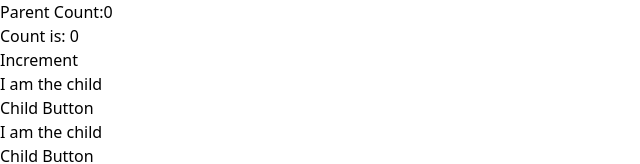
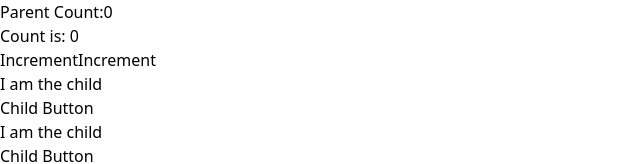
Before and after one commit to Shafee-ee/React_practice25, a React (Vite) app: page /ParentRerender in a window 1280 px wide. Shown: the top 164 px of the page, without its empty margins (0-640 px from the left). Built offline with nearby package versions, Linux system fonts and the light colour scheme.

Commit message:
Practice

```diff
--- a/src/pages/ParentRerender.jsx
+++ b/src/pages/ParentRerender.jsx
@@ -18,6 +18,8 @@ const ParentRerender = () => {
             <h2>Parent Count:{count}</h2>
             <p>Count is: {count}</p>
             <button onClick={() => setCount(count + 1)}>Increment</button>
+            <button onClick={() => setCount(count + 1)}>Increment</button>
+
 
             <ChildRerender onClick={handleChildClick} />
             <ChildRerender onClick={handleChildClick} />
```
